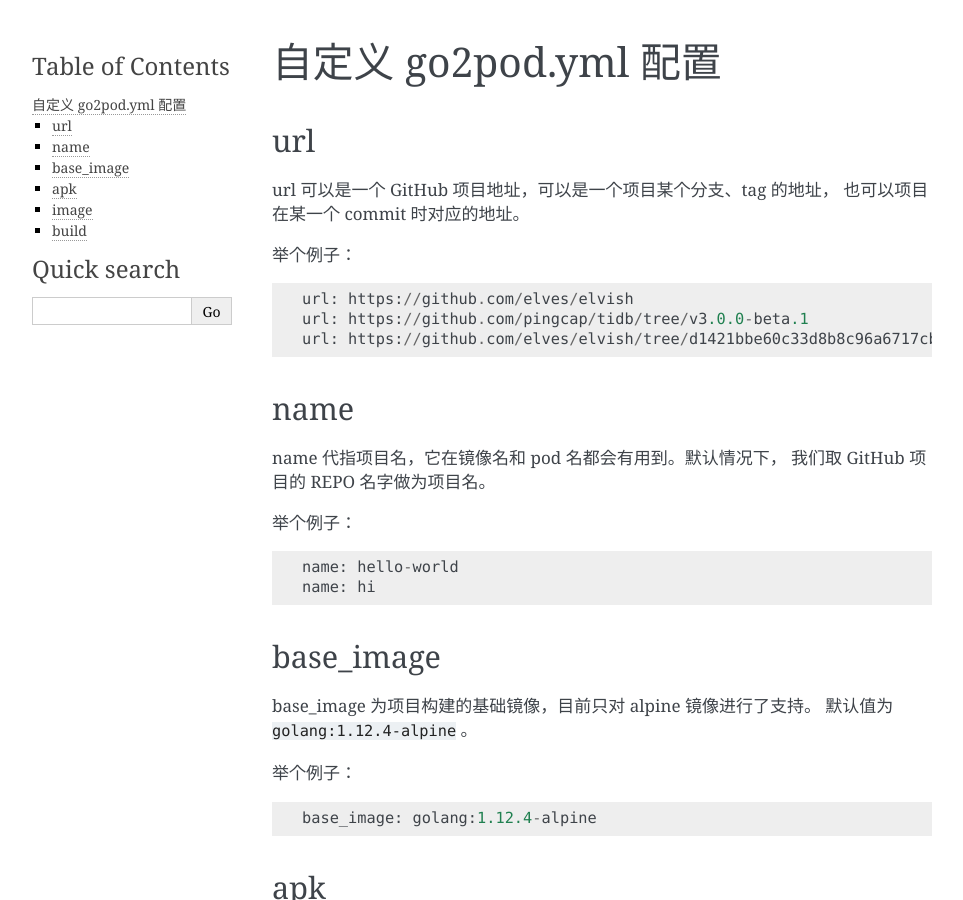
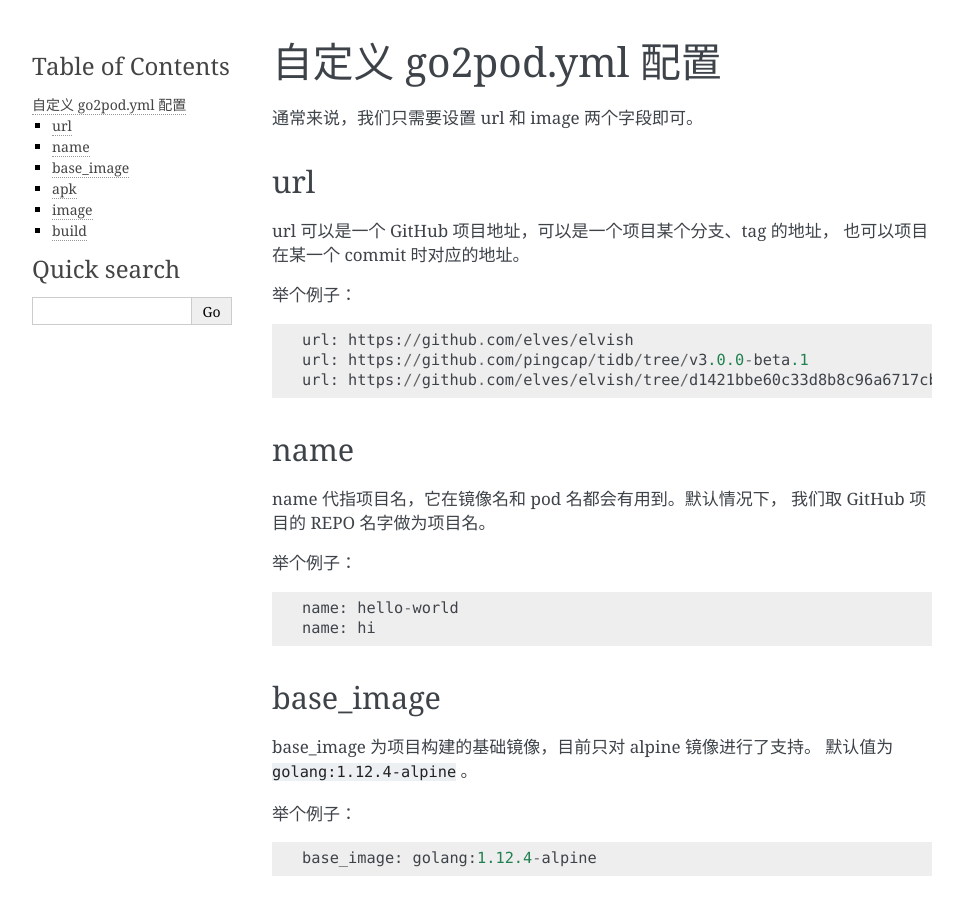
Before and after one commit to cosven/go2pod, a Sphinx documentation site: the page built from docs/source/configuration.rst, in a window 1280 px wide and 900 px high. Shown: the whole window, without its empty margins (148-1111 px from the left). Built offline with Sphinx 7.4.7, drawn with Linux system fonts in a browser that asks for light colours.

Commit message:
update docs

```diff
--- a/docs/source/configuration.rst
+++ b/docs/source/configuration.rst
@@ -1,5 +1,7 @@
 自定义 go2pod.yml 配置
 ========================
+
+通常来说，我们只需要设置 url 和 image 两个字段即可。
 
 url
 -------
```
